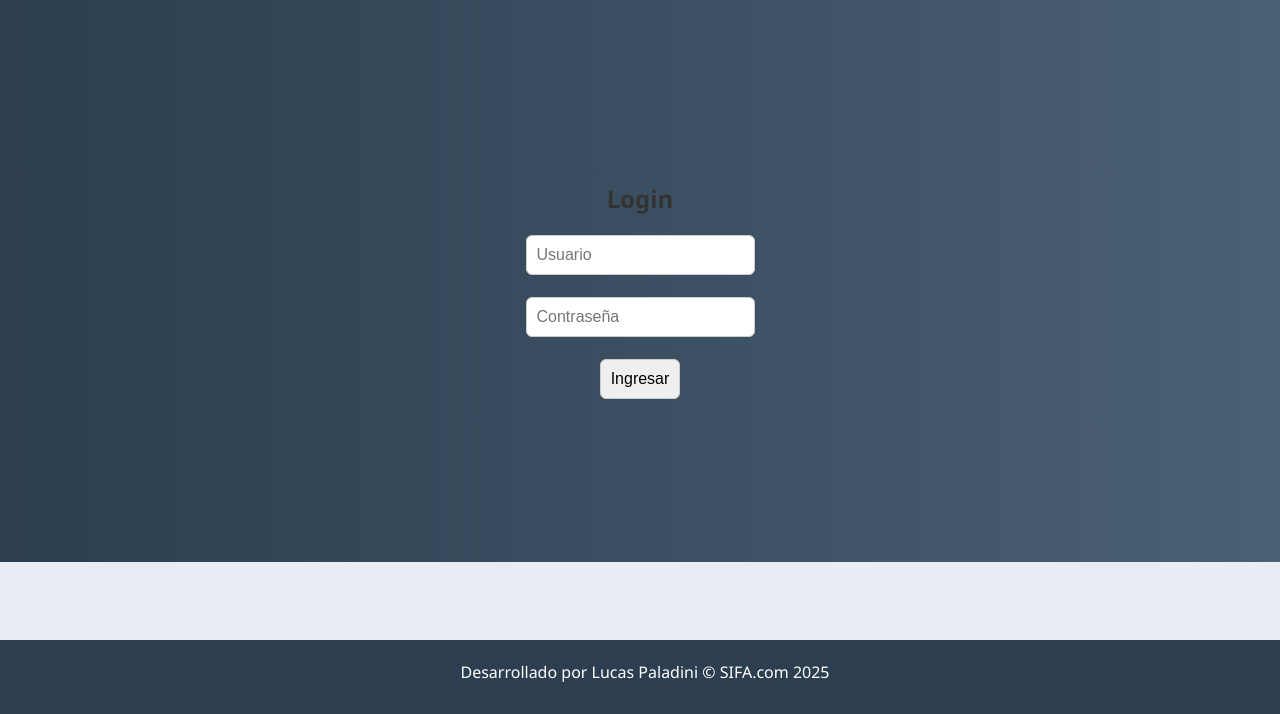
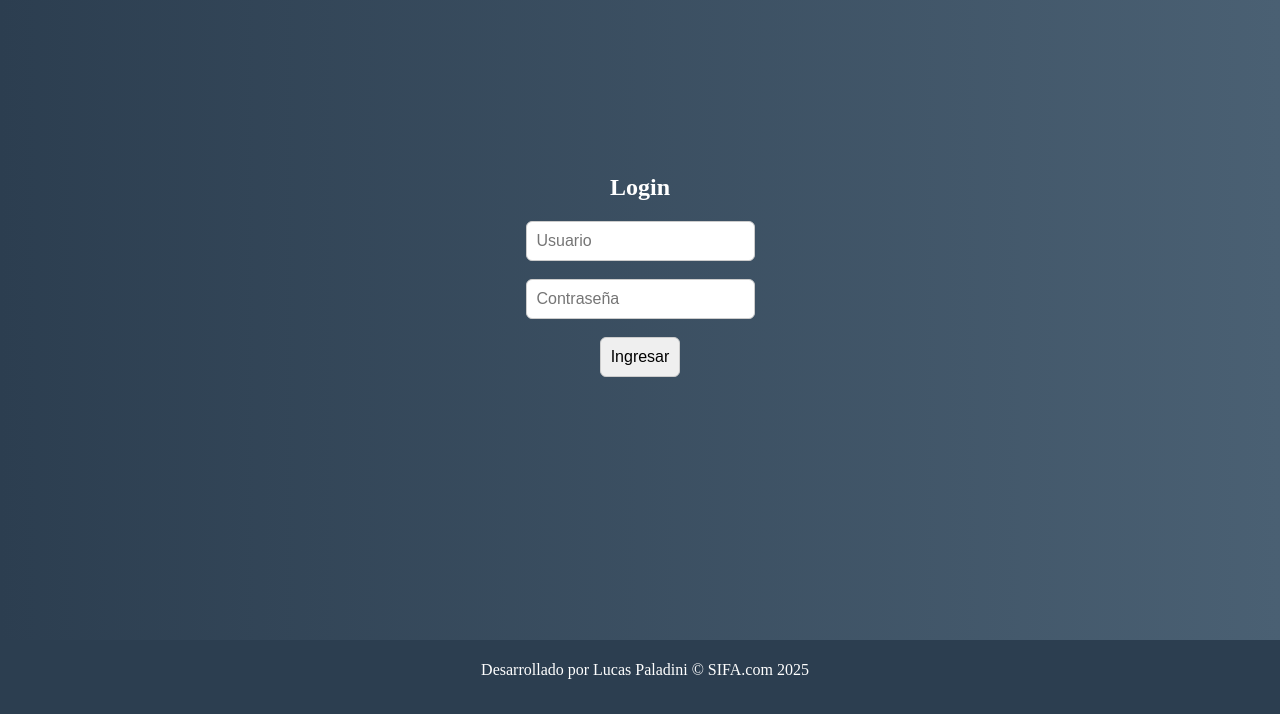
Before and after one commit to LucasPaladini/app-instituto-ingles, a plain HTML site: page index.html in a window 1280 px wide. Shown: the part 86-800 px from the top of the page. Drawn offline with Linux system fonts and the light colour scheme.

Commit message:
Mejorado

```diff
--- a/css/style.css
+++ b/css/style.css
@@ -1,14 +1,13 @@
 /* Fuente */
 
 html, body {
-    height: 90%;
+    height: 100%;
     margin: 0;
     padding: 0;
-    font-family: 'Segoe UI', Tahoma, Geneva, Verdana, sans-serif;
-    background: #e8edf3;
-    color: #333;
+    background-color: #222;
+    display: flex;
+    flex-direction: column;
 }
-
 
 body {
     background: linear-gradient(90deg, #2c3e50, #4a6073);
@@ -33,14 +32,16 @@ body table {
     box-shadow: 0 4px 12px rgba(0, 0, 0, 0.15);
 }
 
+/*login*/
+
 .login-container {
-    flex: 1;
-    display: flex;
-    justify-content: center;
-    align-items: center;
+    display: grid;
+    place-items: center;
+    margin-top: 10rem;
 }
 
 .login-titulo {
+    color: white;
     text-align: center;
 }
 
@@ -49,6 +50,7 @@ body table {
   margin: 0 auto;
 }
 
+/*login*/
 
 /* Header */
 Header {
@@ -273,6 +275,7 @@ button:hover {
 
 /* Footer */
 
+
 footer {
     background: #2c3e50;
     color: white;
@@ -285,6 +288,7 @@ footer {
     margin-top: 2rem;
 }
 
+
 tr {
     cursor: pointer;
 }
--- a/index.html
+++ b/index.html
@@ -13,14 +13,14 @@
 </header>
 
 <div class="login-container">
-  <section id="login">
+  <div id="login">
     <h2 class="login-titulo">Login</h2>
     <div class="login-box">
       <input type="text" placeholder="Usuario"> <br> <br>
       <input type="password" placeholder="Contraseña"> <br> <br>
       <input class="login-boton" type="button" value="Ingresar" onclick="botonIngresarMenu()">
     </div>
-  </section>
+  </div>
 </div>
 
 <footer>
```
Lines whose indentation alone changed are shown as unchanged.
